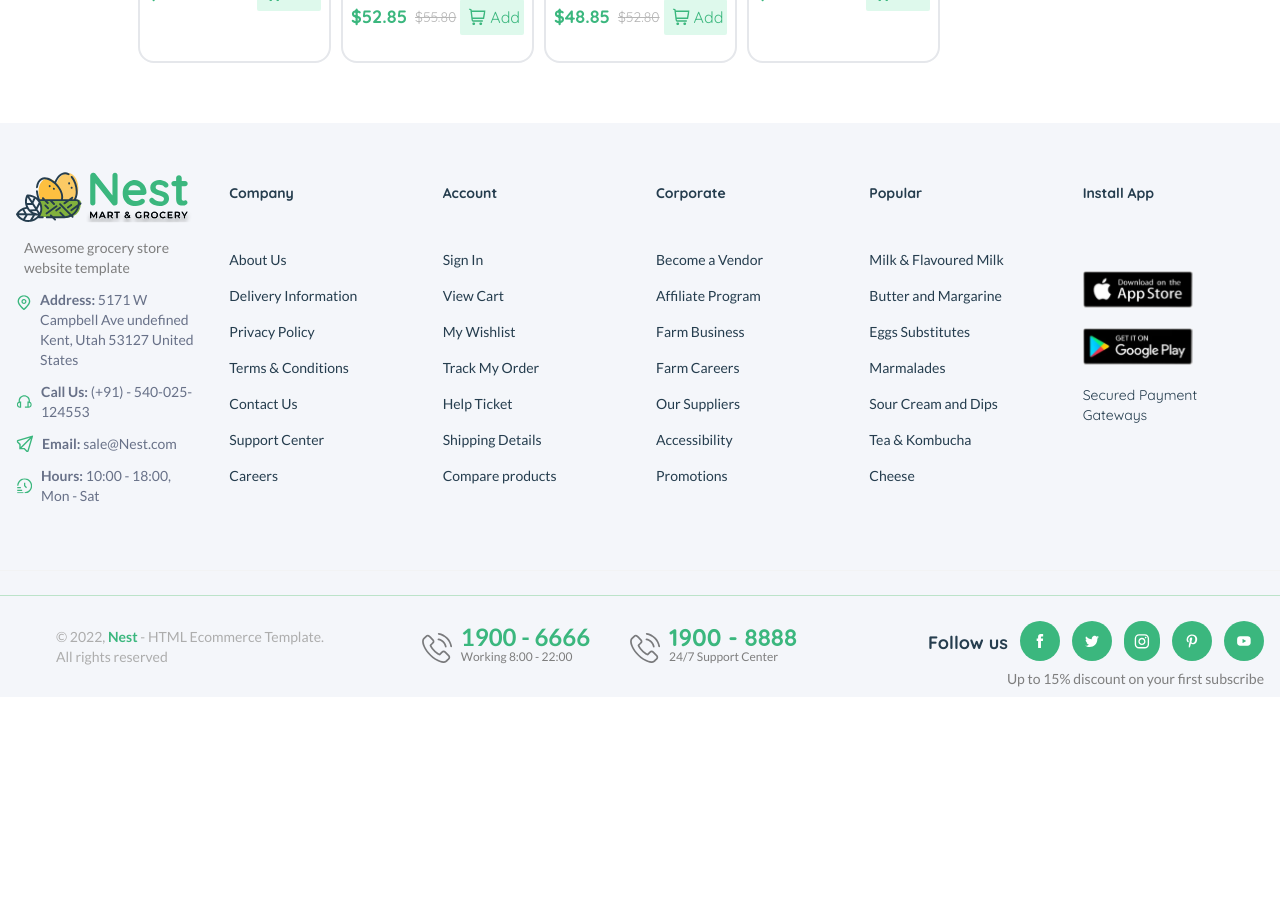
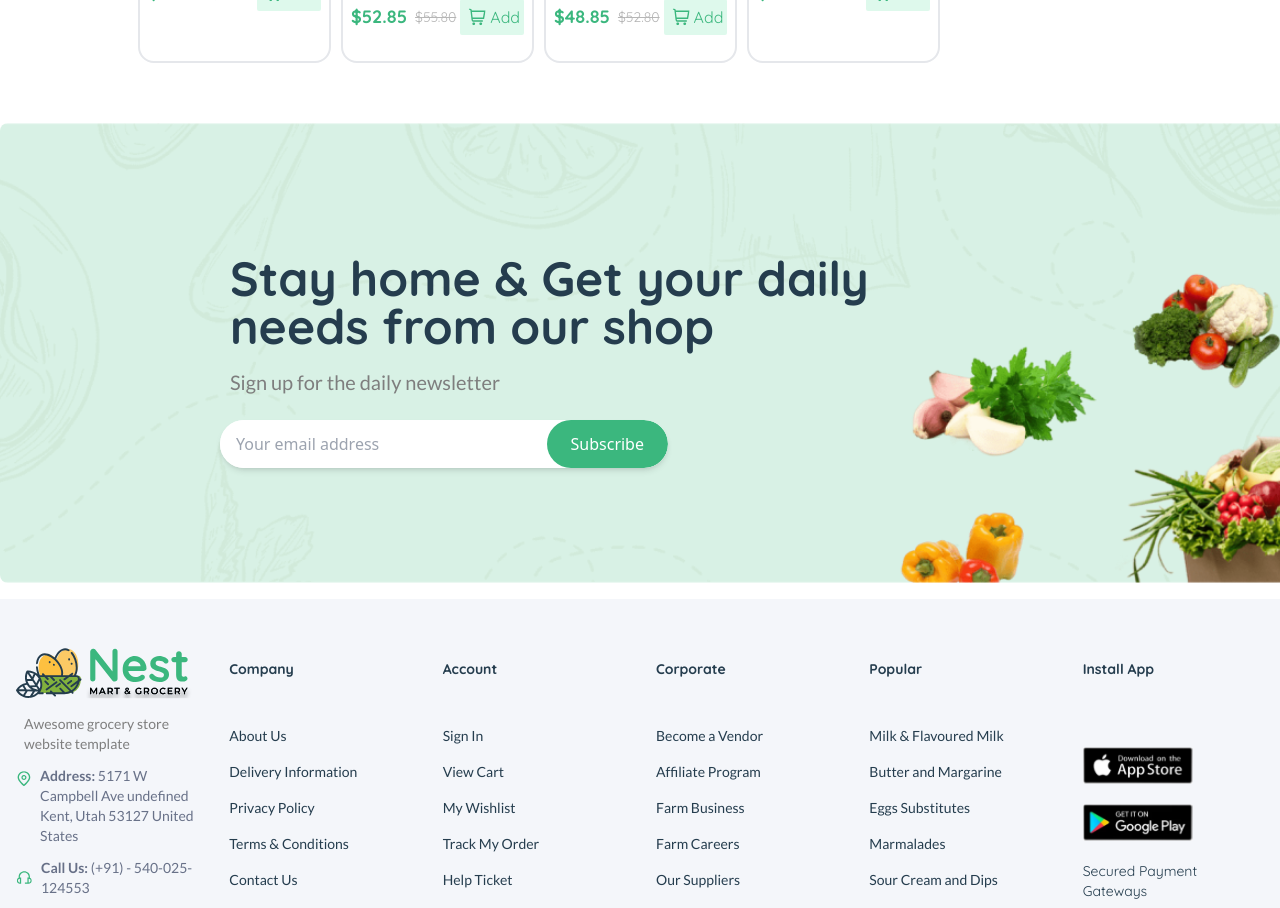
Before and after one commit to harshpratik2411/Nest, a React (Vite) app: page /product/1 in a window 1280 px wide. Shown: the part 2420-3328 px from the top of the page. Before the commit the page ends 3117 px from the top, so only its background shows below. Built offline with nearby package versions, Linux system fonts and the light colour scheme.

Commit message:
banner bottom added to productdetails

```diff
--- a/src/Pages/ProductDetails/ProductDetailsMain/ProductDetailsMain.jsx
+++ b/src/Pages/ProductDetails/ProductDetailsMain/ProductDetailsMain.jsx
@@ -5,6 +5,7 @@ import Navbar from '../../../Components/Navbar/Navbar'
 import TopNav1 from '../../../Components/TopNav1/TopNav1'
 import TopNav2 from '../../../Components/TopNav2/TopNav2'
 import Footer from '../../../Components/Footer/Footer'
+import BannerBottom from '../../../Components/Banner/BannerBottom'
 const ProductDetailsMain = () => {
   return (
     <>
@@ -20,6 +21,7 @@ const ProductDetailsMain = () => {
         <ProductDetailsRowMain/>
         <ProductDetailsColMain/>
     </div>
+        <BannerBottom/>
         <Footer/>
     </>
   )
```
